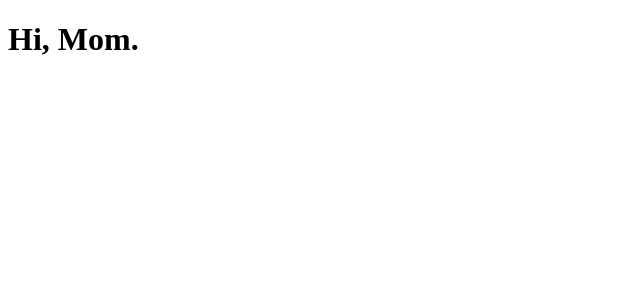
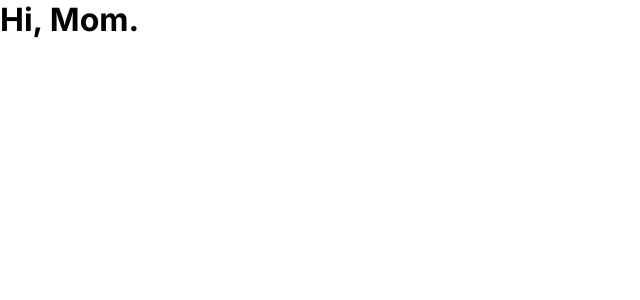
Before and after one commit to jonmico/news-homepage-main, a React (Vite) app: page / in a window 1280 px wide. Shown: the top 300 px of the page, without its empty margins (0-640 px from the left). Built offline with nearby package versions, Linux system fonts and the light colour scheme.

Commit message:
Make GlobalStyles.

```diff
--- a/package.json
+++ b/package.json
@@ -17,6 +17,7 @@
   "devDependencies": {
     "@types/react": "^18.0.28",
     "@types/react-dom": "^18.0.11",
+    "@types/styled-components": "^5.1.28",
     "@typescript-eslint/eslint-plugin": "^5.57.1",
     "@typescript-eslint/parser": "^5.57.1",
     "@vitejs/plugin-react": "^4.0.0",
--- a/src/App.tsx
+++ b/src/App.tsx
@@ -1,6 +1,9 @@
+import GlobalStyles from './styles/GlobalStyles';
+
 function App() {
   return (
     <div>
+      <GlobalStyles />
       <h1>Hi, Mom.</h1>
     </div>
   );
--- /dev/null
+++ b/src/navbar/Navbar.styled.tsx
@@ -0,0 +1 @@
+import styled from 'styled-components';
--- /dev/null
+++ b/src/navbar/Navbar.tsx
@@ -0,0 +1 @@
+export default function Navbar() {}
--- /dev/null
+++ b/src/styles/GlobalStyles.ts
@@ -0,0 +1,29 @@
+import { createGlobalStyle } from 'styled-components';
+
+// mobile: 375px
+// desktop: 1440px
+
+const GlobalStyles = createGlobalStyle`
+:root {
+  --color-soft-orange: hsl(35, 77%, 62%);
+  --color-soft-red: hsl(5, 85%, 63%);
+  --color-off-white: hsl(36, 100%, 99%);
+  --color-gray-blue: hsl(233, 8%, 79%);
+  --color-dark-gray-blue: hsl(236, 13%, 42%);
+  --color-very-dark-blue: hsl(240, 100%, 5%)
+}
+
+*,
+*::before,
+*::after {
+  box-sizing: border-box;
+  padding: 0;
+  margin: 0
+}
+
+body {
+  font-family: 'Inter', sans-serif;
+}
+`;
+
+export default GlobalStyles;
```
Also changed, not shown: 1 other file (tests, documents, lock files or other folders).
